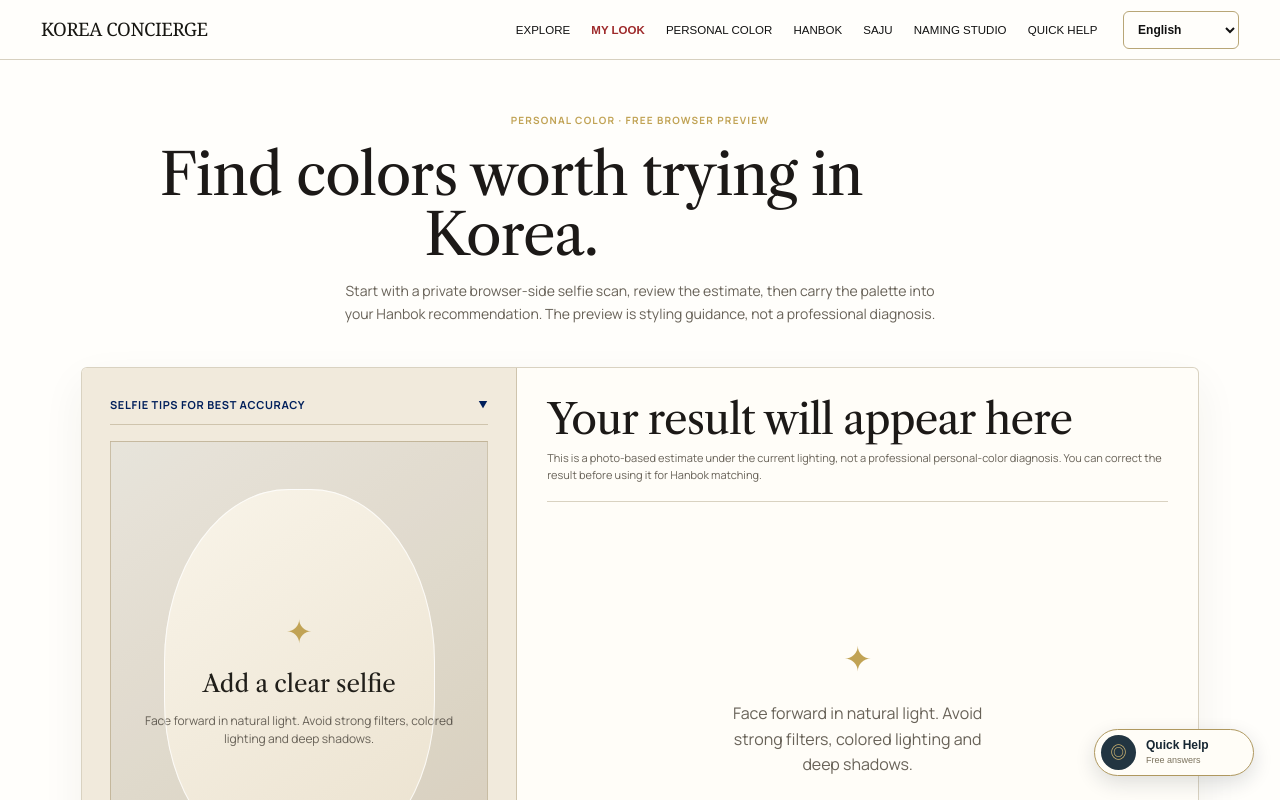
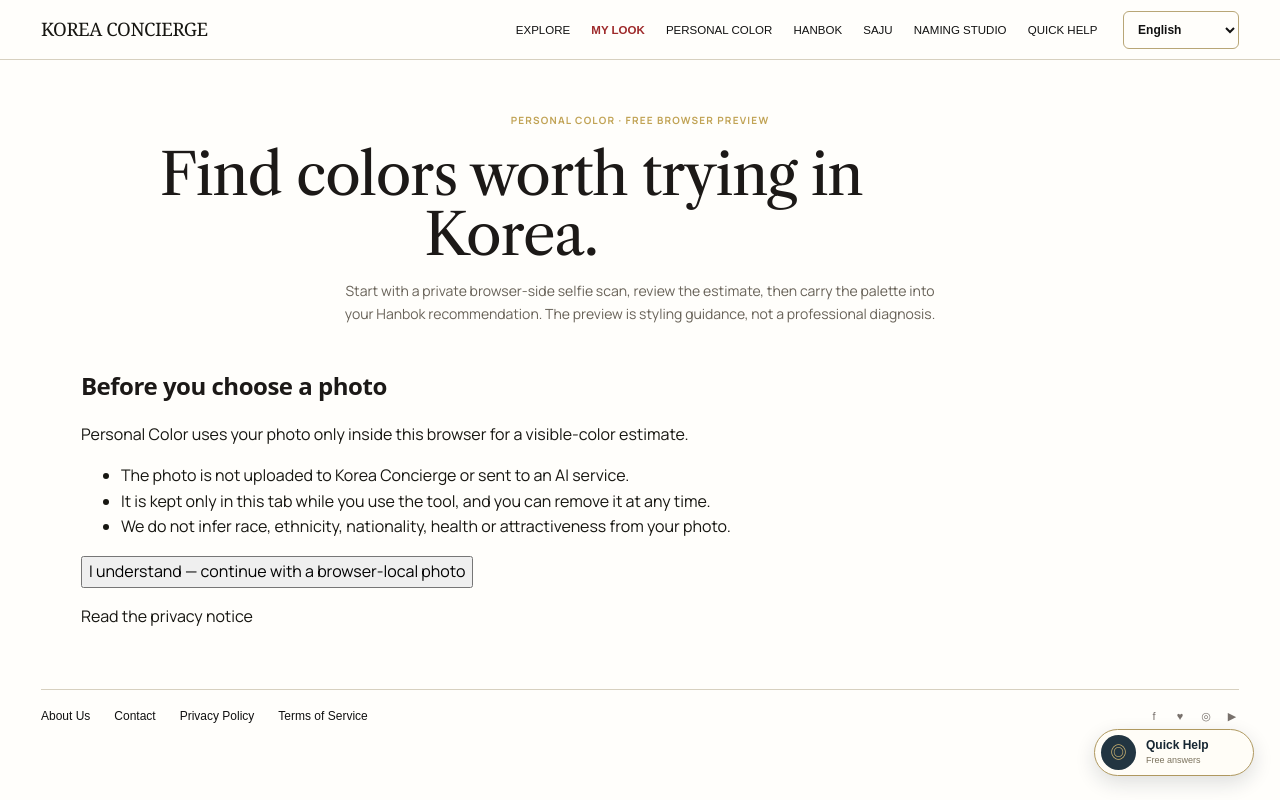
Before and after one commit to lgkangno1-svg/Kang-s-brain, a Next.js app in the folder projects/korea-avocadoss/: page /en/color in a window 1280 px wide. Shown: the top 800 px of the page. Built offline with nearby package versions, Linux system fonts and the light colour scheme.

Commit message:
feat(korea): require photo consent before color scanner

```diff
--- a/projects/korea-avocadoss/src/app/[locale]/color/page.tsx
+++ b/projects/korea-avocadoss/src/app/[locale]/color/page.tsx
@@ -1,6 +1,6 @@
 import type { Metadata } from 'next';
 import { getTranslations, setRequestLocale } from 'next-intl/server';
-import { ColorScanner } from '@/features/color/color-scanner';
+import { ColorConsentGate } from '@/features/color/color-consent-gate';
 import { localizedAlternates } from '@/lib/seo/localized-metadata';
 
 export async function generateMetadata({ params }: { params: Promise<{ locale: string }> }): Promise<Metadata> {
@@ -27,7 +27,7 @@ export default async function ColorPage({ params }: { params: Promise<{ locale:
         <p>{t('intro')}</p>
       </section>
       <section className="prototype">
-        <ColorScanner />
+        <ColorConsentGate />
       </section>
     </main>
   );
```
